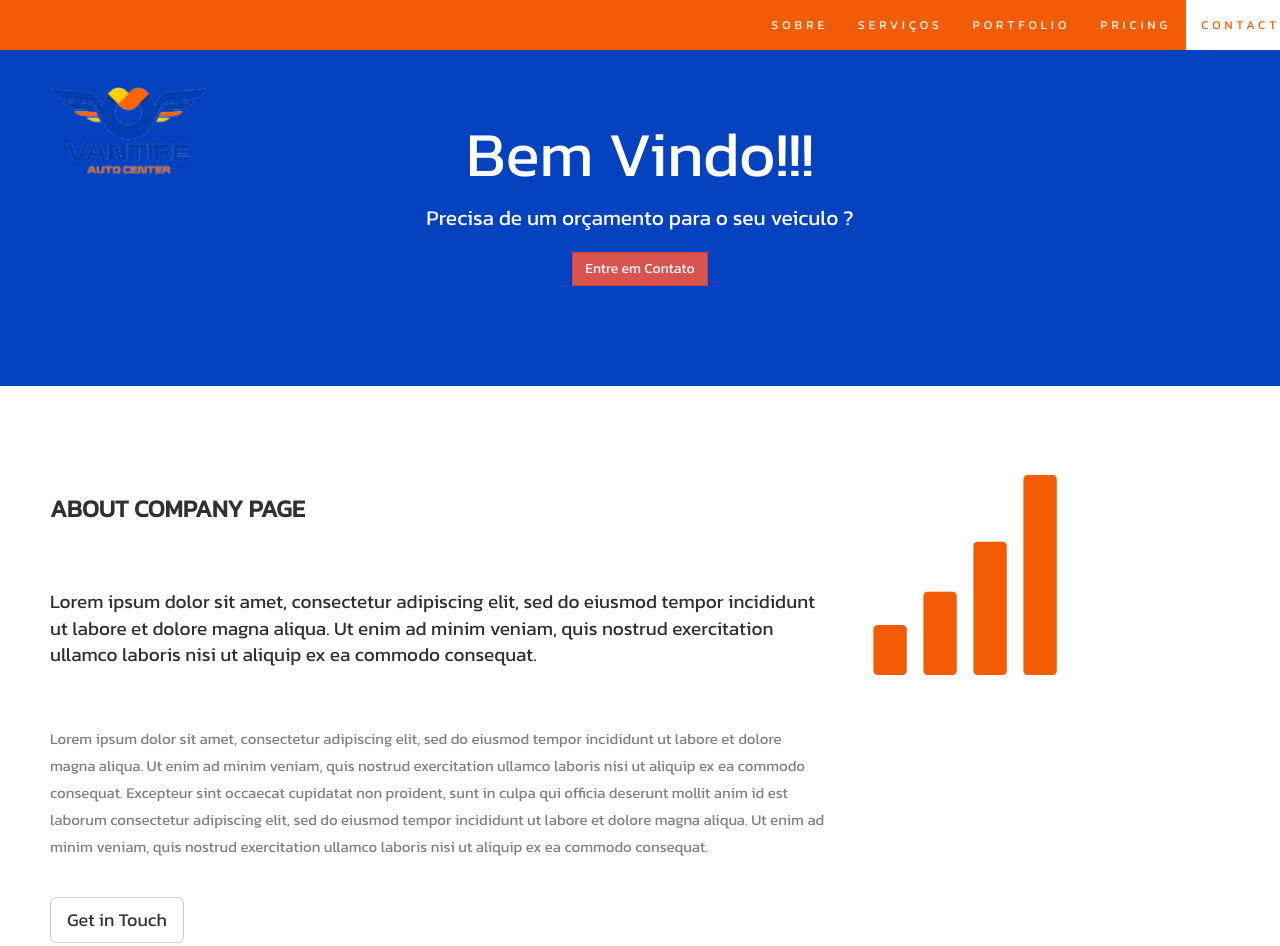
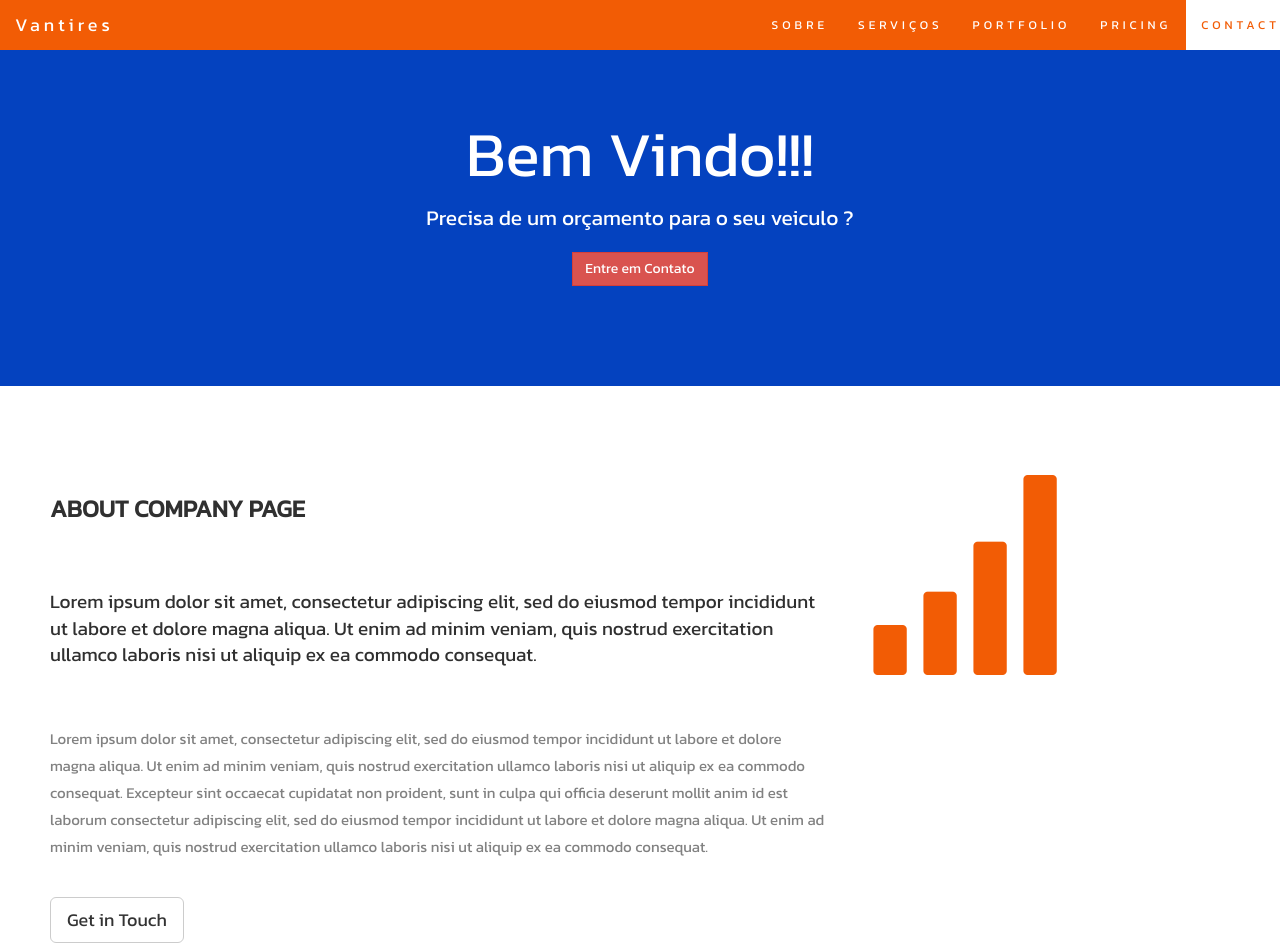
Before and after one commit to IgorSarvasi/Vantires, a plain HTML site: page index.html in a window 1280 px wide. Shown: the top 946 px of the page. Drawn offline with nearby package versions, Linux system fonts and the light colour scheme.

Commit message:
Add files via upload

```diff
--- a/index.html
+++ b/index.html
@@ -23,7 +23,7 @@
         <span class="icon-bar"></span>
         <span class="icon-bar"></span>
       </button>
-      <a class="navbar-brand" href="#myPage"> <img src="Imagens/Logo Vantire 1.png" class="logo-superior"></a>
+      <a class="navbar-brand" href="#myPage">Vantires</a>
     </div>
     <div class="collapse navbar-collapse" id="myNavbar">
       <ul class="nav navbar-nav navbar-right">
```
